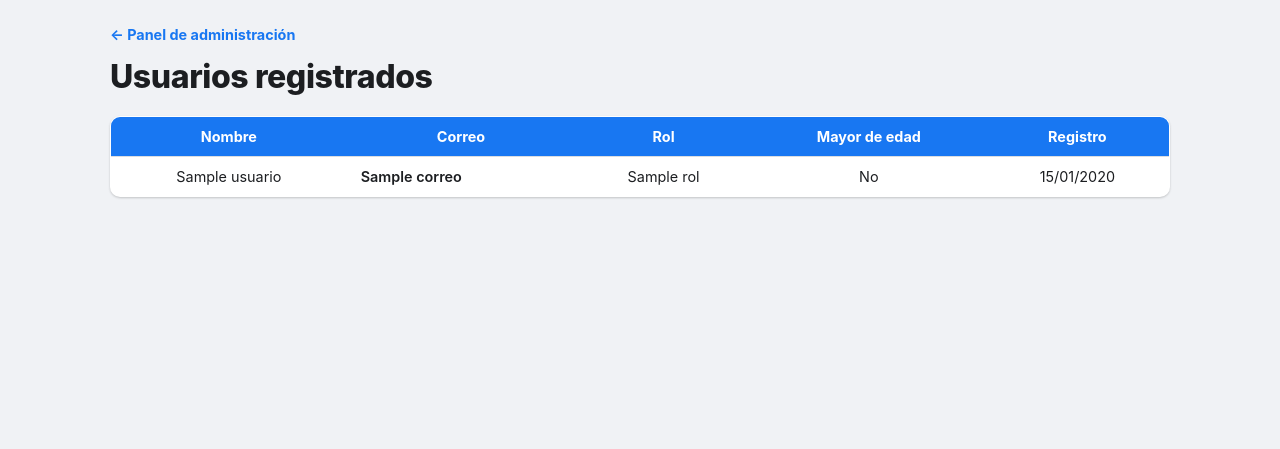
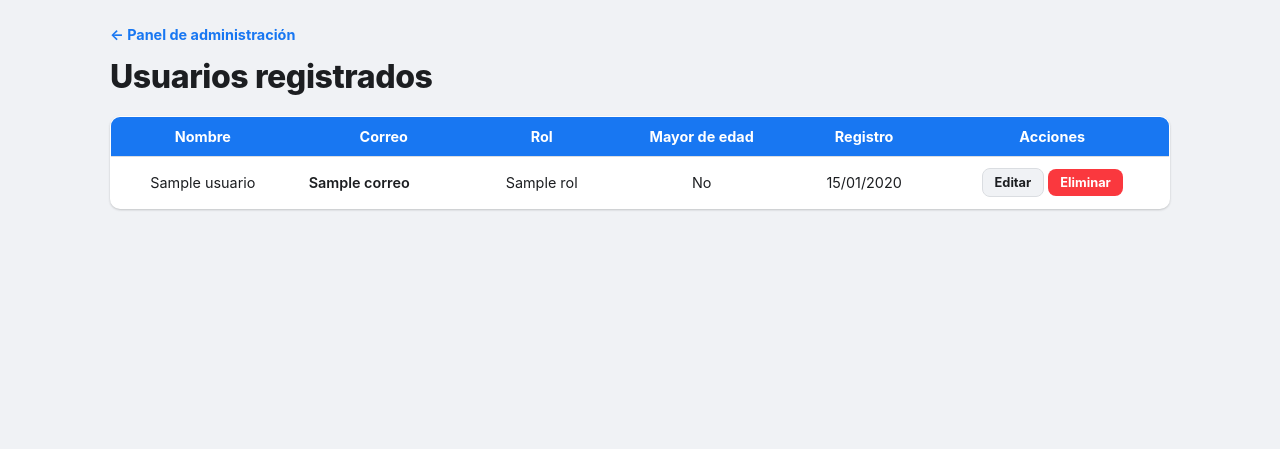
Before and after one commit to 2025-cell/-copa-mundial-fifa-2027, a Flask app: template templates/admin_usuarios.html in a window 1280 px wide. Shown: the top 449 px of the page. Run offline with Flask 3, Linux system fonts and the light colour scheme; the template is opened without the code that fills it: most values are stand-ins (such as "Sample title", 1, 10 or a date in 2020).

Commit message:
Update admin_usuarios.html

```diff
--- a/templates/admin_usuarios.html
+++ b/templates/admin_usuarios.html
@@ -7,7 +7,7 @@
 
 <table class="tabla-estadisticas">
     <thead>
-        <tr><th>Nombre</th><th>Correo</th><th>Rol</th><th>Mayor de edad</th><th>Registro</th></tr>
+        <tr><th>Nombre</th><th>Correo</th><th>Rol</th><th>Mayor de edad</th><th>Registro</th><th>Acciones</th></tr>
     </thead>
     <tbody>
         {% for u in usuarios %}
@@ -17,9 +17,13 @@
             <td>{{ u.rol }}</td>
             <td>{{ "Sí" if u.es_mayor_edad else "No" }}</td>
             <td>{{ u.fecha_registro.strftime('%d/%m/%Y') if u.fecha_registro }}</td>
+            <td>
+                <a href="{{ url_for('admin_editar_usuario', usuario_id=u._id) }}" class="btn btn-secondary btn-sm">Editar</a>
+                <a href="{{ url_for('admin_eliminar_usuario', usuario_id=u._id) }}" class="btn btn-danger btn-sm" onclick="return confirm('¿Eliminar este usuario? Esta acción no se puede deshacer.');">Eliminar</a>
+            </td>
         </tr>
         {% else %}
-        <tr><td colspan="5" class="empty-state">No hay usuarios registrados.</td></tr>
+        <tr><td colspan="6" class="empty-state">No hay usuarios registrados.</td></tr>
         {% endfor %}
     </tbody>
 </table>
```
